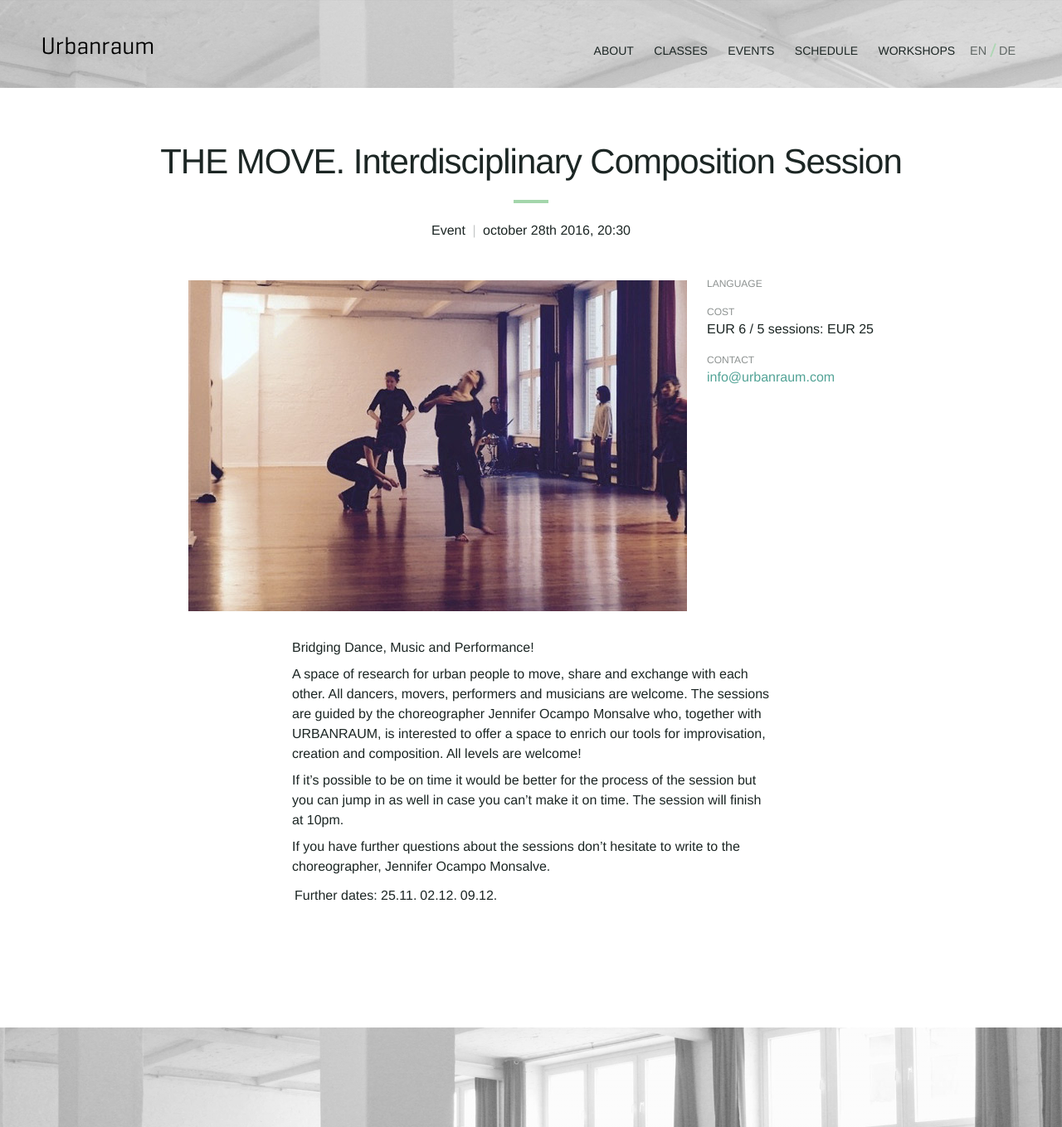
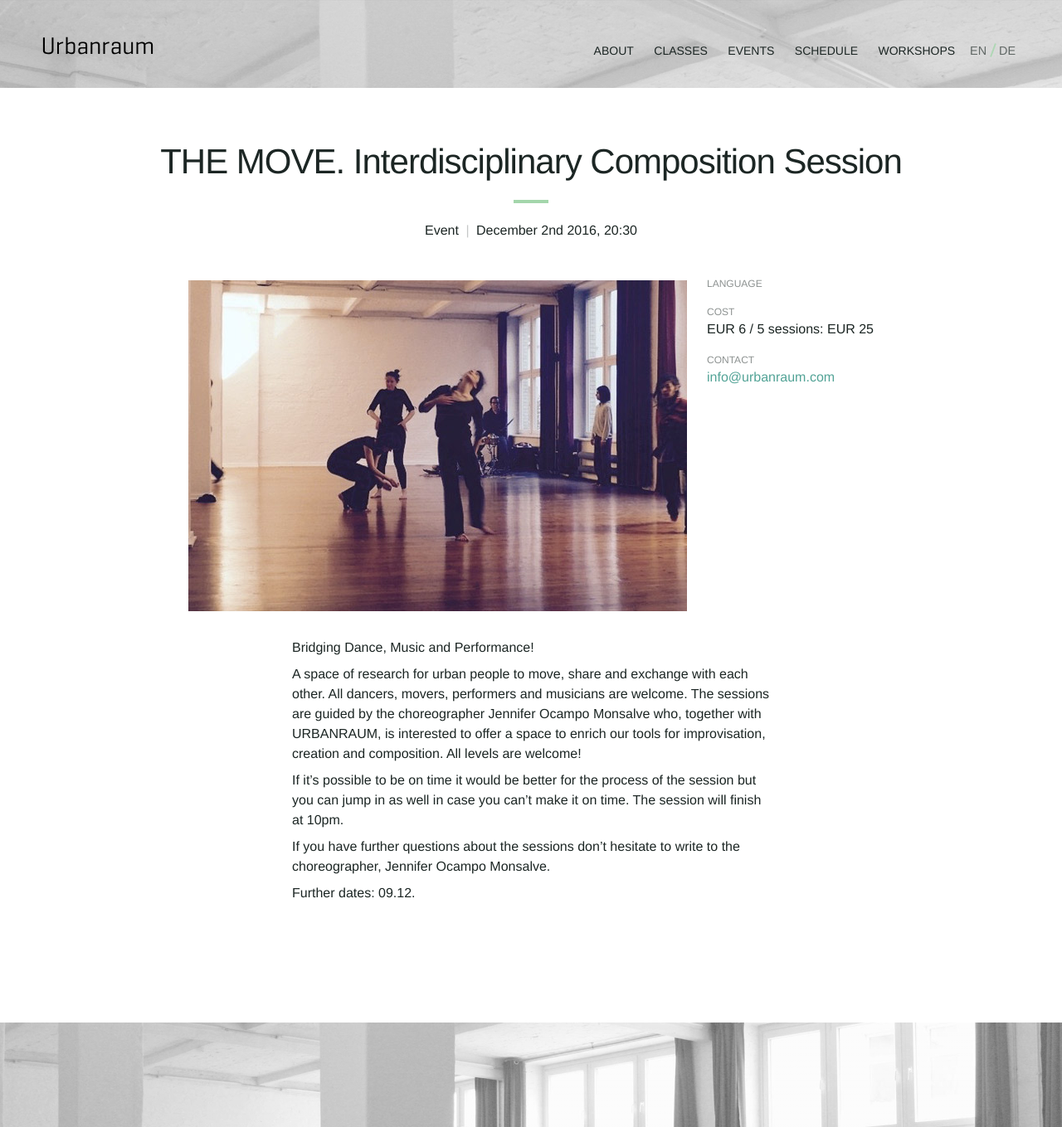
Before and after one commit to Kriesse/urbanraum, a Jekyll site: the page built from _events/2016-10-21-move.md, in a window 1280 px wide. Shown: the whole page at 83% size. Built offline with Jekyll 4.4.1, drawn with Linux system fonts in a browser that asks for light colours; nearby versions of some CDN libraries.

Commit message:
Update 2016-10-21-move.md

```diff
--- a/_events/2016-10-21-move.md
+++ b/_events/2016-10-21-move.md
@@ -1,8 +1,8 @@
 ---
 teacher:
 
-date_en: "october 28th 2016"
-date_de: "28. Oktober 2016"
+date_en: "December 2nd 2016"
+date_de: "2. Dezember 2016"
 
 time: "8:30pm"
 
@@ -31,7 +31,7 @@ description_en: |
 
   If you have further questions about the sessions don’t hesitate to write to the choreographer, Jennifer Ocampo Monsalve.
 
-  Further dates: 25.11. | 02.12. | 09.12.
+  Further dates: 09.12.
 
 description_de: |
 
@@ -43,7 +43,7 @@ description_de: |
 
   If you have further questions about the sessions don’t hesitate to write to the choreographer, Jennifer Ocampo Monsalve.
 
-  Further dates: 28.10. | 25.11. | 02.12. | 09.12.
+  Further dates: 09.12.
 
 
 ---
```
